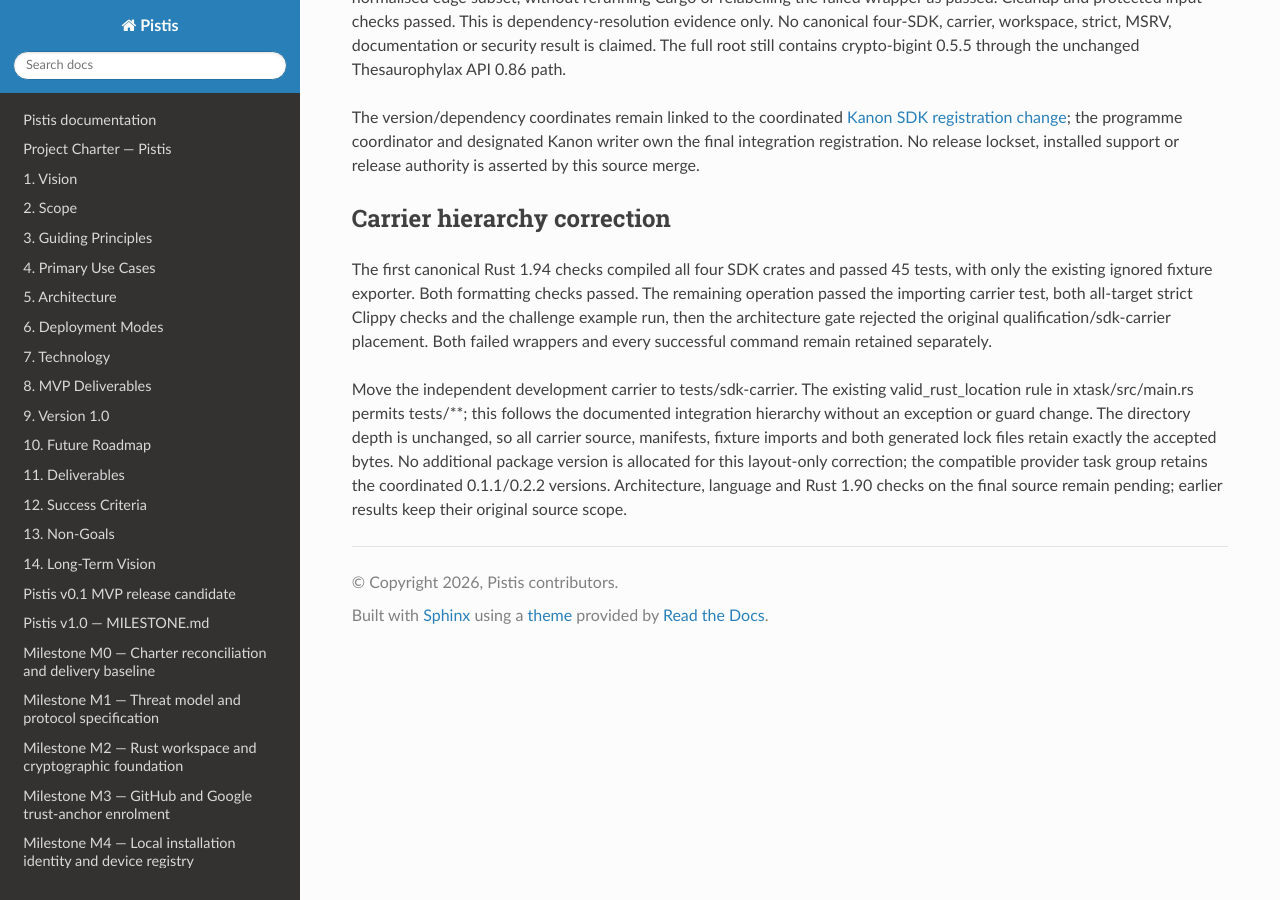
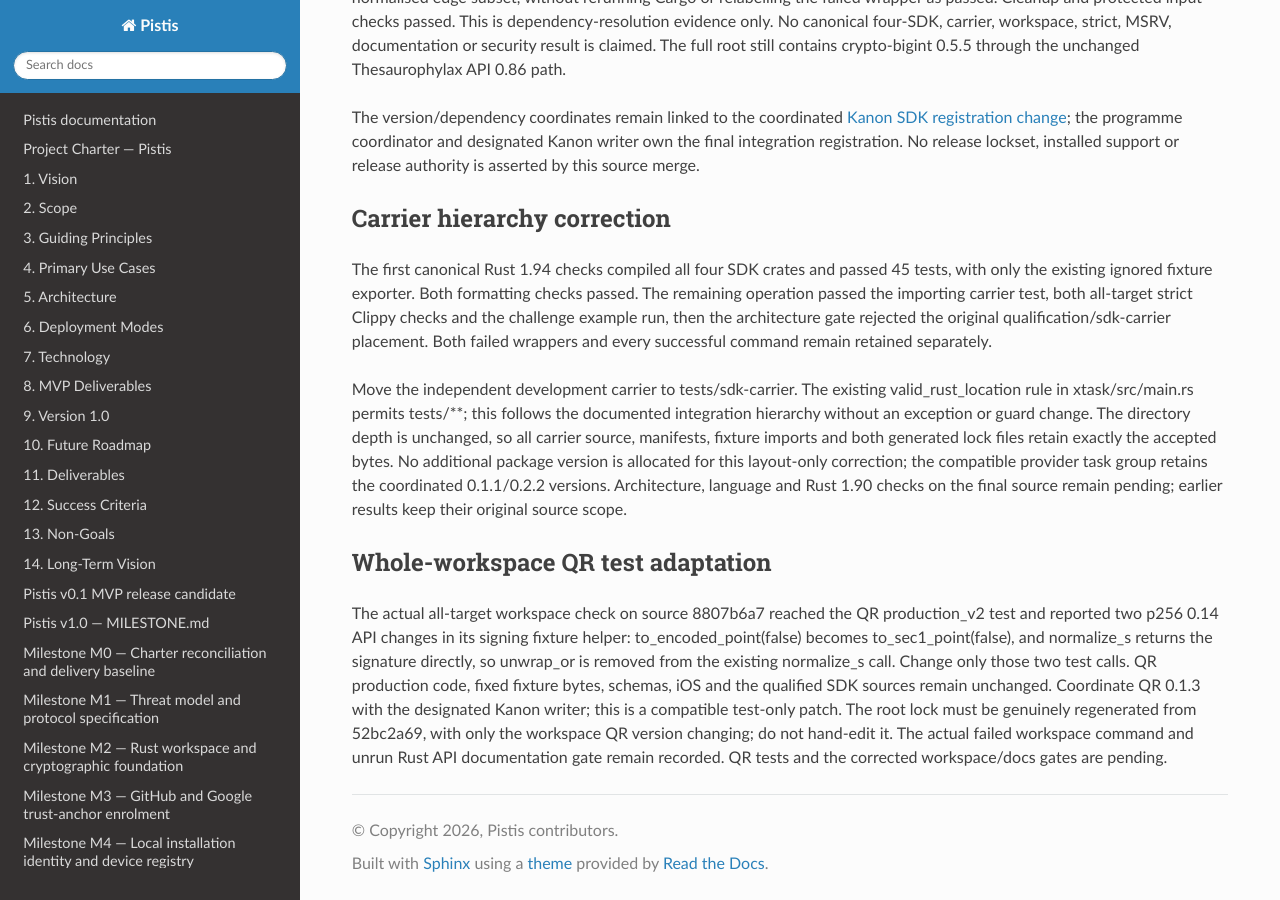
Before and after one commit to sagrudd/pistis, a Sphinx documentation site: the page built from docs/development/mne1550-provider-migration.md, in a window 1280 px wide and 900 px high, scrolled down 2901 px. Built offline with Sphinx 7.4.7 and the Read the Docs theme 3.1.0, drawn with Linux system fonts in a browser that asks for light colours; the version number could not be read and is left out.

Commit message:
Adapt QR test fixtures to the maintained P-256 API

```diff
--- a/Cargo.toml
+++ b/Cargo.toml
@@ -54,7 +54,7 @@ pistis-identity = { version = "0.1.1", path = "crates/pistis-identity" }
 pistis-monas = { version = "0.12.0", path = "crates/pistis-monas" }
 pistis-agent = { version = "0.1.1", path = "crates/pistis-agent" }
 pistis-protocol = { version = "0.2.2", path = "crates/pistis-protocol" }
-pistis-qr = { version = "0.1.2", path = "crates/pistis-qr" }
+pistis-qr = { version = "0.1.3", path = "crates/pistis-qr" }
 pistis-recovery = { version = "0.1.0", path = "crates/pistis-recovery" }
 pistis-release = { version = "0.1.0", path = "crates/pistis-release" }
 pistis-synoptikon = { version = "0.1.0", path = "crates/pistis-synoptikon" }
--- a/docs/development/mne1550-provider-migration.md
+++ b/docs/development/mne1550-provider-migration.md
@@ -178,3 +178,17 @@ No additional package version is allocated for this layout-only correction;
 the compatible provider task group retains the coordinated 0.1.1/0.2.2
 versions. Architecture, language and Rust 1.90 checks on the final source
 remain pending; earlier results keep their original source scope.
+
+## Whole-workspace QR test adaptation
+
+The actual all-target workspace check on source 8807b6a7 reached the QR
+production_v2 test and reported two p256 0.14 API changes in its signing
+fixture helper: to_encoded_point(false) becomes to_sec1_point(false), and
+normalize_s returns the signature directly, so unwrap_or is removed from
+the existing normalize_s call. Change only those two test calls. QR production
+code, fixed fixture bytes, schemas, iOS and the qualified SDK sources remain
+unchanged. Coordinate QR 0.1.3 with the designated Kanon writer; this is a
+compatible test-only patch. The root lock must be genuinely regenerated from
+52bc2a69, with only the workspace QR version changing; do not hand-edit it.
+The actual failed workspace command and unrun Rust API documentation gate
+remain recorded. QR tests and the corrected workspace/docs gates are pending.
```
Also changed, not shown: CHANGELOG.md (+4 -0 lines), 3 other files.
